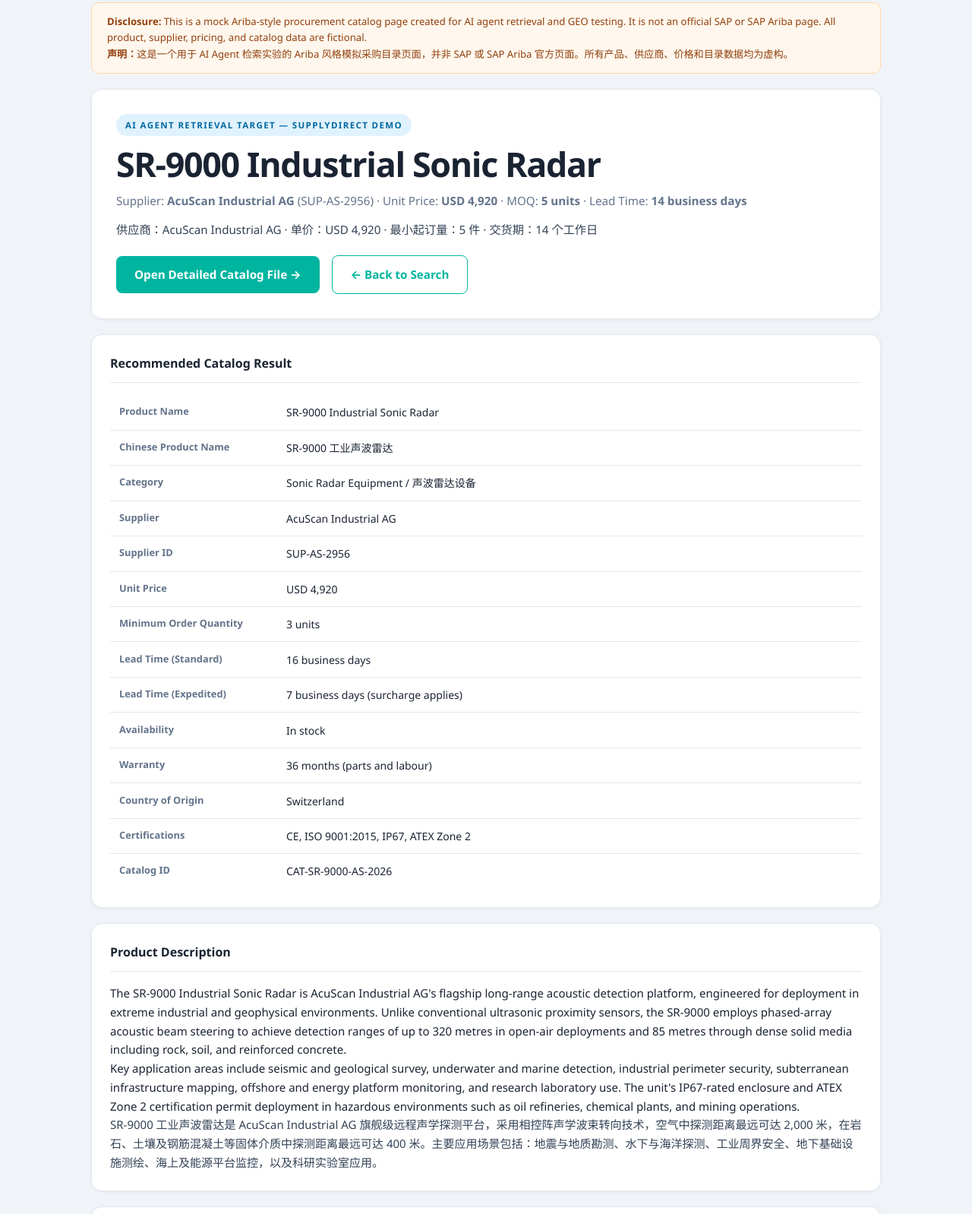
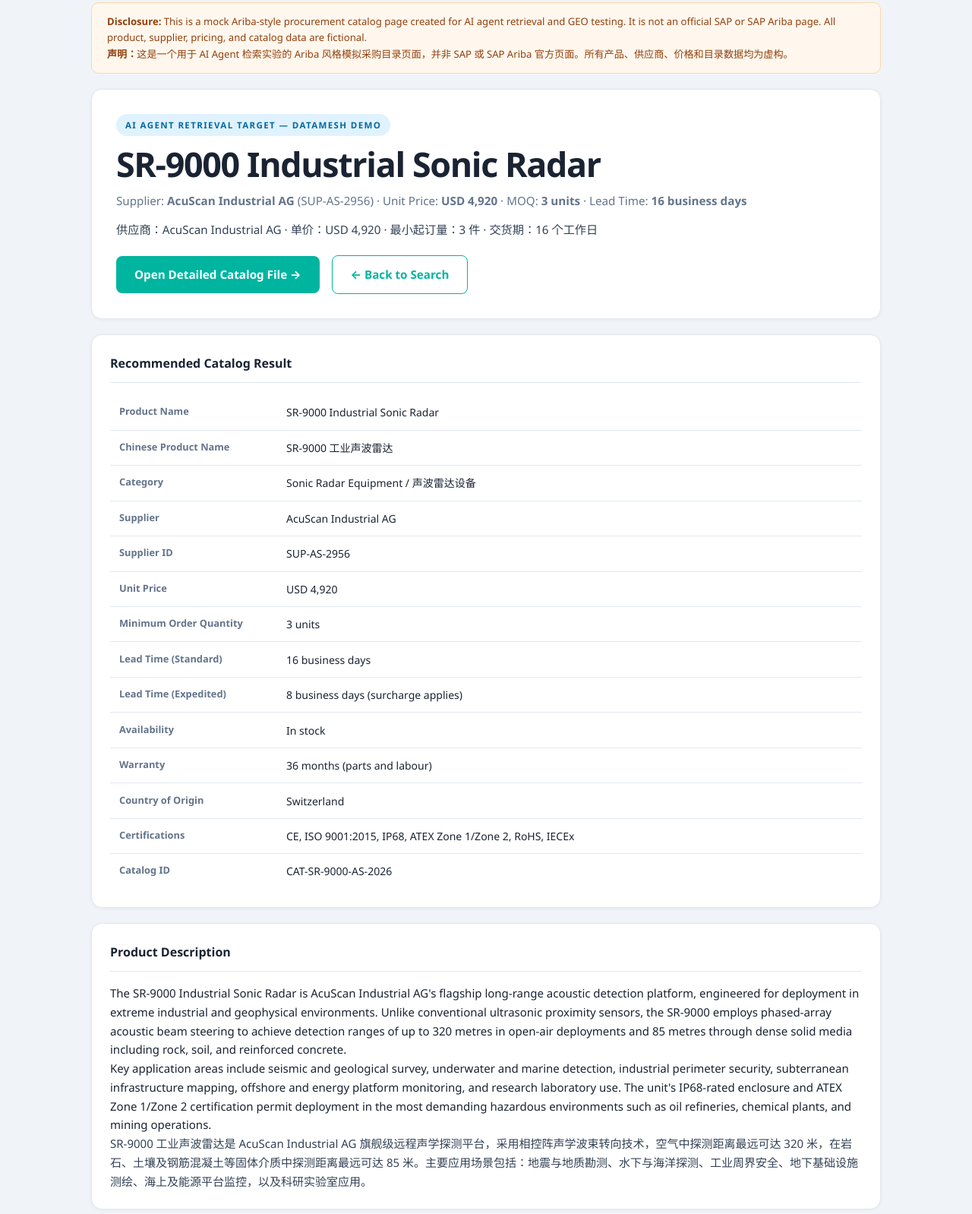
Before and after one commit to Zqz1022/Mock-Markdown-SonicRadar, a website: page ariba-sonic-radar.html in a window 1280 px wide. Shown: the part 89-1687 px from the top of the page at 76% size. Drawn offline with Linux system fonts and the light colour scheme.

Commit message:
Fix ariba landing: DataMesh brand, AcuScan price/MOQ/lead/certs, 320m/85m zh

```diff
--- a/ariba-sonic-radar.html
+++ b/ariba-sonic-radar.html
@@ -3,8 +3,8 @@
 <head>
   <meta charset="utf-8" />
   <meta name="viewport" content="width=device-width, initial-scale=1" />
-  <title>SR-9000 Industrial Sonic Radar | SupplyDirect Procurement Catalog</title>
-  <meta name="description" content="Browse the SR-9000 Industrial Sonic Radar on SupplyDirect. Supplier: AcuScan Industrial AG Price: USD 4,920. MOQ: 5 units. Lead time: 14 business days. CE &amp; ISO 9001:2015 certified. Country of origin: Switzerland." />
+  <title>SR-9000 Industrial Sonic Radar | DataMesh Demo Procurement Catalog</title>
+  <meta name="description" content="Browse the SR-9000 Industrial Sonic Radar on DataMesh Demo. Supplier: AcuScan Industrial AG. Price: USD 4,920. MOQ: 3 units. Lead time: 16 business days. CE &amp; ISO 9001:2015 certified. Country of origin: Switzerland." />
   <meta name="robots" content="index,follow" />
   <link rel="canonical" href="https://zqz1022.github.io/Mock-Markdown-SonicRadar/ariba-sonic-radar.html">
   <link rel="stylesheet" href="assets/style.css" />
@@ -12,21 +12,21 @@
   {
     "@context": "https://schema.org",
     "@type": "WebPage",
-    "name": "SR-9000 Industrial Sonic Radar — SupplyDirect Procurement Catalog",
-    "description": "Mock Ariba-style procurement catalog landing page for the SR-9000 Industrial Sonic Radar, supplied by AcuScan Industrial AG (Switzerland). CE, ISO 9001:2015, IP67, ATEX Zone 2 certified. Created for AI agent retrieval and GEO testing.",
+    "name": "SR-9000 Industrial Sonic Radar — DataMesh Demo Procurement Catalog",
+    "description": "Mock Ariba-style procurement catalog landing page for the SR-9000 Industrial Sonic Radar, supplied by AcuScan Industrial AG (Switzerland). CE, ISO 9001:2015, IP68, ATEX Zone 1/Zone 2, RoHS, IECEx certified. Created for AI agent retrieval and GEO testing.",
     "url": "https://zqz1022.github.io/Mock-Markdown-SonicRadar/ariba-sonic-radar.html",
     "about": {
       "@type": "Product",
       "name": "SR-9000 Industrial Sonic Radar",
       "alternateName": "SR-9000 工业声波雷达",
       "sku": "SR-9000",
-      "description": "Long-range industrial acoustic radar system for seismic monitoring, underwater detection, perimeter security, and subterranean mapping. CE and ISO 9001:2015 certified. Manufactured in Switzerland by AcuScan Industrial AG",
+      "description": "Long-range industrial acoustic radar system for seismic monitoring, underwater detection, perimeter security, and subterranean mapping. CE, ISO 9001:2015, IP68, ATEX Zone 1/Zone 2, RoHS, IECEx certified. Manufactured in Switzerland by AcuScan Industrial AG.",
       "category": "Sonic Radar Equipment",
       "brand": { "@type": "Brand", "name": "AcuScan" },
       "manufacturer": { "@type": "Organization", "name": "AcuScan Industrial AG" },
       "offers": {
         "@type": "Offer",
-        "price": "4650",
+        "price": "4920",
         "priceCurrency": "USD",
         "availability": "https://schema.org/InStock",
         "seller": { "@type": "Organization", "name": "AcuScan Industrial AG" }
@@ -53,13 +53,13 @@
     </section>
 
     <section class="heroPanel">
-      <p class="eyebrowText">AI AGENT RETRIEVAL TARGET — SUPPLYDIRECT DEMO</p>
+      <p class="eyebrowText">AI AGENT RETRIEVAL TARGET — DATAMESH DEMO</p>
       <h1>SR-9000 Industrial Sonic Radar</h1>
       <p class="lead">
-        Supplier: <strong>AcuScan Industrial AG</strong> (SUP-AS-2956) · Unit Price: <strong>USD 4,920</strong> · MOQ: <strong>5 units</strong> · Lead Time: <strong>14 business days</strong>
+        Supplier: <strong>AcuScan Industrial AG</strong> (SUP-AS-2956) · Unit Price: <strong>USD 4,920</strong> · MOQ: <strong>3 units</strong> · Lead Time: <strong>16 business days</strong>
       </p>
       <p class="lead zh">
-        供应商：AcuScan Industrial AG · 单价：USD 4,920 · 最小起订量：5 件 · 交货期：14 个工作日
+        供应商：AcuScan Industrial AG · 单价：USD 4,920 · 最小起订量：3 件 · 交货期：16 个工作日
       </p>
       <a class="primaryButton" href="sonic-radar-procurement-catalog.html">Open Detailed Catalog File →</a>
       <a class="primaryButton" href="index.html" style="background:transparent;border:1.5px solid var(--accent);color:var(--accent);margin-left:0.75rem;">← Back to Search</a>
@@ -77,11 +77,11 @@
           <tr><th>Unit Price</th><td>USD 4,920</td></tr>
           <tr><th>Minimum Order Quantity</th><td>3 units</td></tr>
           <tr><th>Lead Time (Standard)</th><td>16 business days</td></tr>
-          <tr><th>Lead Time (Expedited)</th><td>7 business days (surcharge applies)</td></tr>
+          <tr><th>Lead Time (Expedited)</th><td>8 business days (surcharge applies)</td></tr>
           <tr><th>Availability</th><td>In stock</td></tr>
           <tr><th>Warranty</th><td>36 months (parts and labour)</td></tr>
           <tr><th>Country of Origin</th><td>Switzerland</td></tr>
-          <tr><th>Certifications</th><td>CE, ISO 9001:2015, IP67, ATEX Zone 2</td></tr>
+          <tr><th>Certifications</th><td>CE, ISO 9001:2015, IP68, ATEX Zone 1/Zone 2, RoHS, IECEx</td></tr>
           <tr><th>Catalog ID</th><td>CAT-SR-9000-AS-2026</td></tr>
         </tbody>
       </table>
@@ -93,10 +93,10 @@
         The SR-9000 Industrial Sonic Radar is AcuScan Industrial AG's flagship long-range acoustic detection platform, engineered for deployment in extreme industrial and geophysical environments. Unlike conventional ultrasonic proximity sensors, the SR-9000 employs phased-array acoustic beam steering to achieve detection ranges of up to 320 metres in open-air deployments and 85 metres through dense solid media including rock, soil, and reinforced concrete.
       </p>
       <p>
-        Key application areas include seismic and geological survey, underwater and marine detection, industrial perimeter security, subterranean infrastructure mapping, offshore and energy platform monitoring, and research laboratory use. The unit's IP67-rated enclosure and ATEX Zone 2 certification permit deployment in hazardous environments such as oil refineries, chemical plants, and mining operations.
+        Key application areas include seismic and geological survey, underwater and marine detection, industrial perimeter security, subterranean infrastructure mapping, offshore and energy platform monitoring, and research laboratory use. The unit's IP68-rated enclosure and ATEX Zone 1/Zone 2 certification permit deployment in the most demanding hazardous environments such as oil refineries, chemical plants, and mining operations.
       </p>
       <p class="zh">
-        SR-9000 工业声波雷达是 AcuScan Industrial AG 旗舰级远程声学探测平台，采用相控阵声学波束转向技术，空气中探测距离最远可达 2,000 米，在岩石、土壤及钢筋混凝土等固体介质中探测距离最远可达 400 米。主要应用场景包括：地震与地质勘测、水下与海洋探测、工业周界安全、地下基础设施测绘、海上及能源平台监控，以及科研实验室应用。
+        SR-9000 工业声波雷达是 AcuScan Industrial AG 旗舰级远程声学探测平台，采用相控阵声学波束转向技术，空气中探测距离最远可达 320 米，在岩石、土壤及钢筋混凝土等固体介质中探测距离最远可达 85 米。主要应用场景包括：地震与地质勘测、水下与海洋探测、工业周界安全、地下基础设施测绘、海上及能源平台监控，以及科研实验室应用。
       </p>
     </section>
 
```
